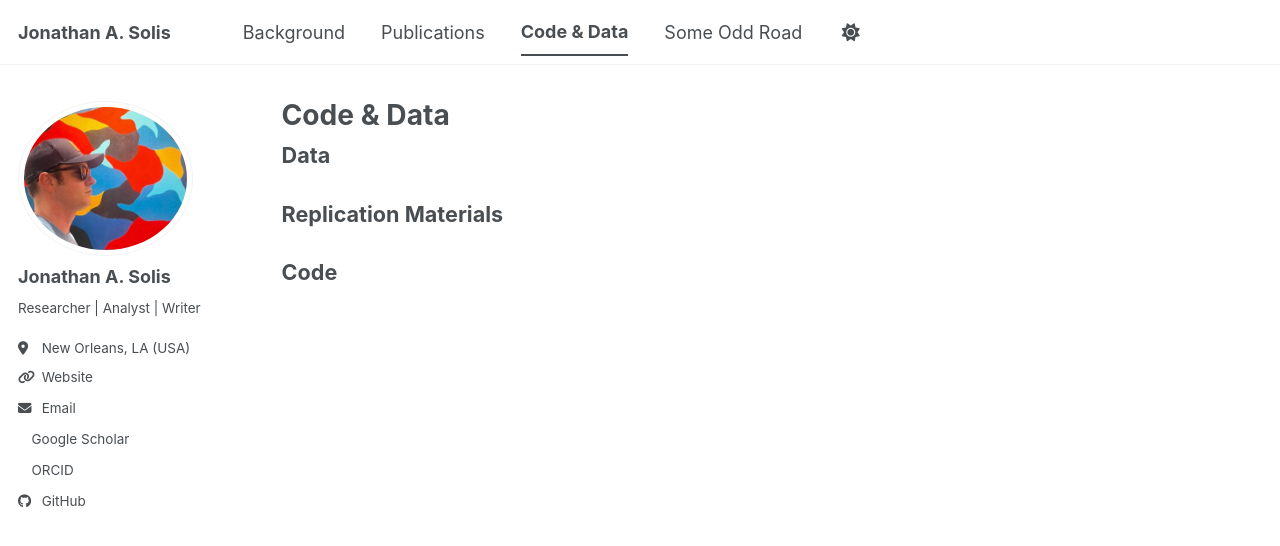
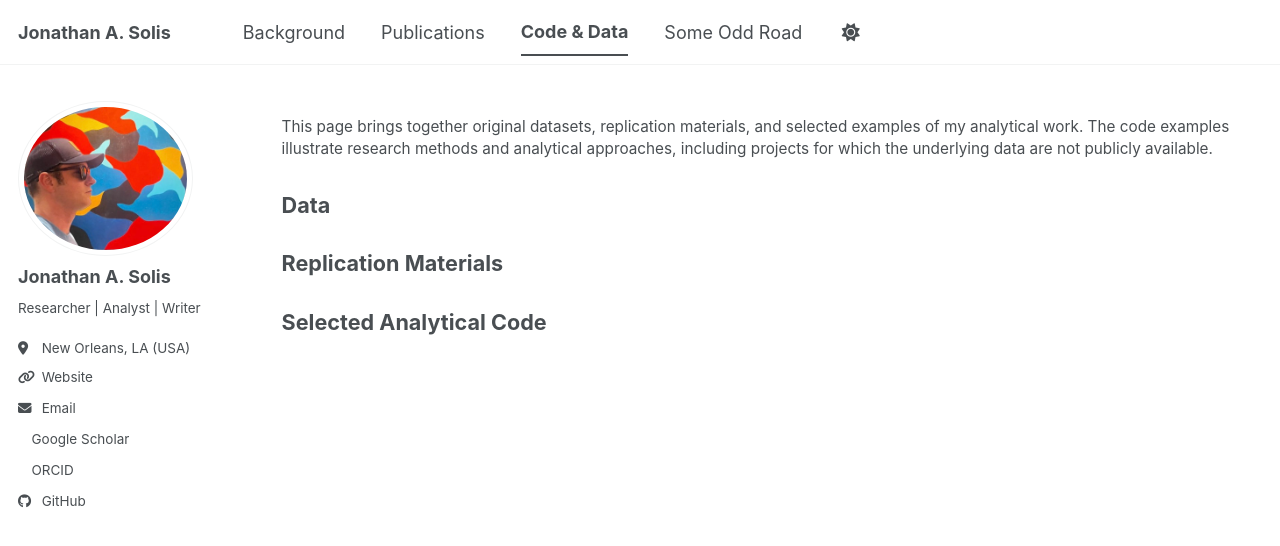
Before and after one commit to westbank-alchemy/westbank-alchemy.github.io, a Jekyll site: the page built from _pages/code-data.html, in a window 1280 px wide. Shown: the top 546 px of the page. Built offline with Jekyll 4.4.1, drawn with Linux system fonts in a browser that asks for light colours; a style sheet for code colours, icons or effects is not loaded.

Commit message:
Update code-data.html

```diff
--- a/_pages/code-data.html
+++ b/_pages/code-data.html
@@ -8,6 +8,10 @@ author_profile: true
 {% include base_path %}
 
 <style>
+  h1.page__title {
+    display: none !important;
+  }
+
   .code-data-content {
     font-size: 0.85rem;
     line-height: 1.45;
@@ -24,23 +28,30 @@ author_profile: true
     margin-top: 0;
   }
 
-  .code-data-entry {
+  .code-data-content p {
+    font-size: inherit !important;
+    line-height: 1.45;
     margin-bottom: 0.8em;
   }
 
-  .code-data-entry p {
-    font-size: inherit !important;
-    line-height: 1.45;
-    margin: 0 0 0.3em;
+  .code-data-entry {
+    margin-bottom: 0.8em;
   }
 </style>
 
 <div class="code-data-content">
 
+  <p>
+    This page brings together original datasets, replication materials,
+    and selected examples of my analytical work. The code examples
+    illustrate research methods and analytical approaches, including
+    projects for which the underlying data are not publicly available.
+  </p>
+
   <h2>Data</h2>
 
   <h2>Replication Materials</h2>
 
-  <h2>Code</h2>
+  <h2>Selected Analytical Code</h2>
 
 </div>
```
